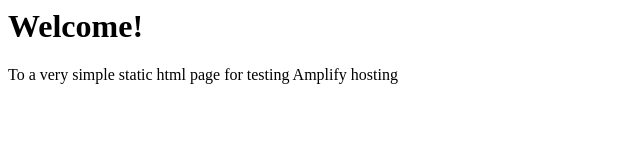
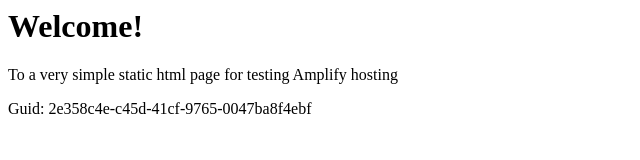
Before and after one commit to aws-aemilia-yul/Github-PR-Commit-Integration-Test-DoNotTouch-Gith-OKSLNVO2-v1-preprod-ca-central-1, a website: page src/index.html in a window 1280 px wide. Shown: the whole page, without its empty margins (0-640 px from the left). Drawn offline with Linux system fonts and the light colour scheme.

Commit message:
commit from integ tests

```diff
--- a/src/index.html
+++ b/src/index.html
@@ -1,3 +1,5 @@
+
+
 <html lang="en">
 
 <head>
@@ -10,6 +12,6 @@
 <body>
     <h1>Welcome!</h1>
     <p>To a very simple static html page for testing Amplify hosting</p>
-</body>
+    <p>Guid: 2e358c4e-c45d-41cf-9765-0047ba8f4ebf</p></body>
 
 </html>
```
